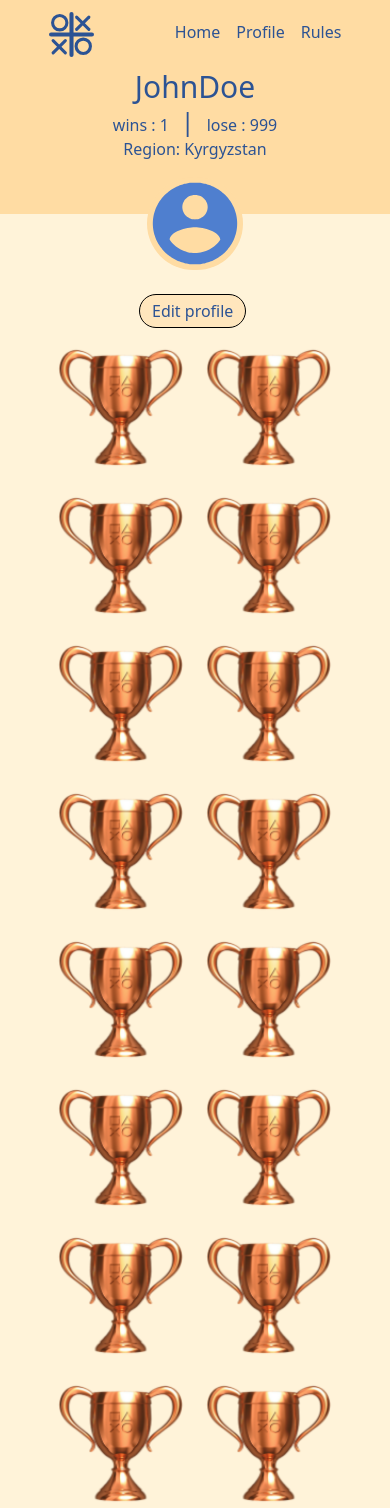
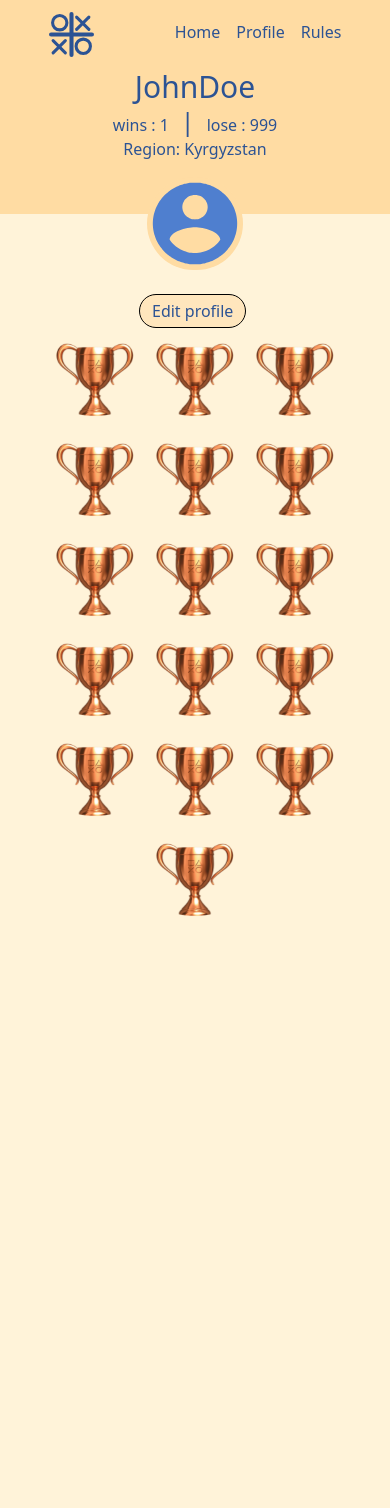
Before and after one commit to dryjorse/tic-tack-toe, a React (Vite) app: page /profile in a window 390 px wide. After the commit the page ends 920 px from the top, so only its background shows below. Built offline with nearby package versions, Linux system fonts and the light colour scheme; a web font is replaced by a local one.

Commit message:
исправил адаптивку

```diff
--- a/src/pages/profilePage/ProfilePage.tsx
+++ b/src/pages/profilePage/ProfilePage.tsx
@@ -2,6 +2,7 @@ import { FC } from "react";
 import Button from "../../components/Button";
 
 const ProfilePage: FC = () => {
+  const trophies = Array(16).fill("/trophey.png");
   return (
     <>
       <div className="bg-[#FFDCA3]">
@@ -27,23 +28,15 @@ const ProfilePage: FC = () => {
         <div className="me-auto ms-auto max-w-28 mt-20">
           <Button className="">Edit profile</Button>
         </div>
-        <div className="mt-4 inline-flex flex-wrap gap-5 justify-center items-center mx-auto">
-          <img src="/trophey.png" alt="" className="w-32 h-32" />
-          <img src="/trophey.png" alt="" className="w-32 h-32" />
-          <img src="/trophey.png" alt="" className="w-32 h-32" />
-          <img src="/trophey.png" alt="" className="w-32 h-32" />
-          <img src="/trophey.png" alt="" className="w-32 h-32" />
-          <img src="/trophey.png" alt="" className="w-32 h-32" />
-          <img src="/trophey.png" alt="" className="w-32 h-32" />
-          <img src="/trophey.png" alt="" className="w-32 h-32" />
-          <img src="/trophey.png" alt="" className="w-32 h-32" />
-          <img src="/trophey.png" alt="" className="w-32 h-32" />
-          <img src="/trophey.png" alt="" className="w-32 h-32" />
-          <img src="/trophey.png" alt="" className="w-32 h-32" />
-          <img src="/trophey.png" alt="" className="w-32 h-32" />
-          <img src="/trophey.png" alt="" className="w-32 h-32" />
-          <img src="/trophey.png" alt="" className="w-32 h-32" />
-          <img src="/trophey.png" alt="" className="w-32 h-32" />
+        <div className="mt-3 inline-flex flex-wrap gap-5 justify-center items-center mx-auto">
+          {trophies.map((src, index) => (
+            <img
+              key={index}
+              src={src}
+              alt={`trophy ${index}`}
+              className="w-20 h-20 sm:w-28 sm:h-28 md:w-32 md:h-32"
+            />
+          ))}
         </div>
       </div>
     </>
```
